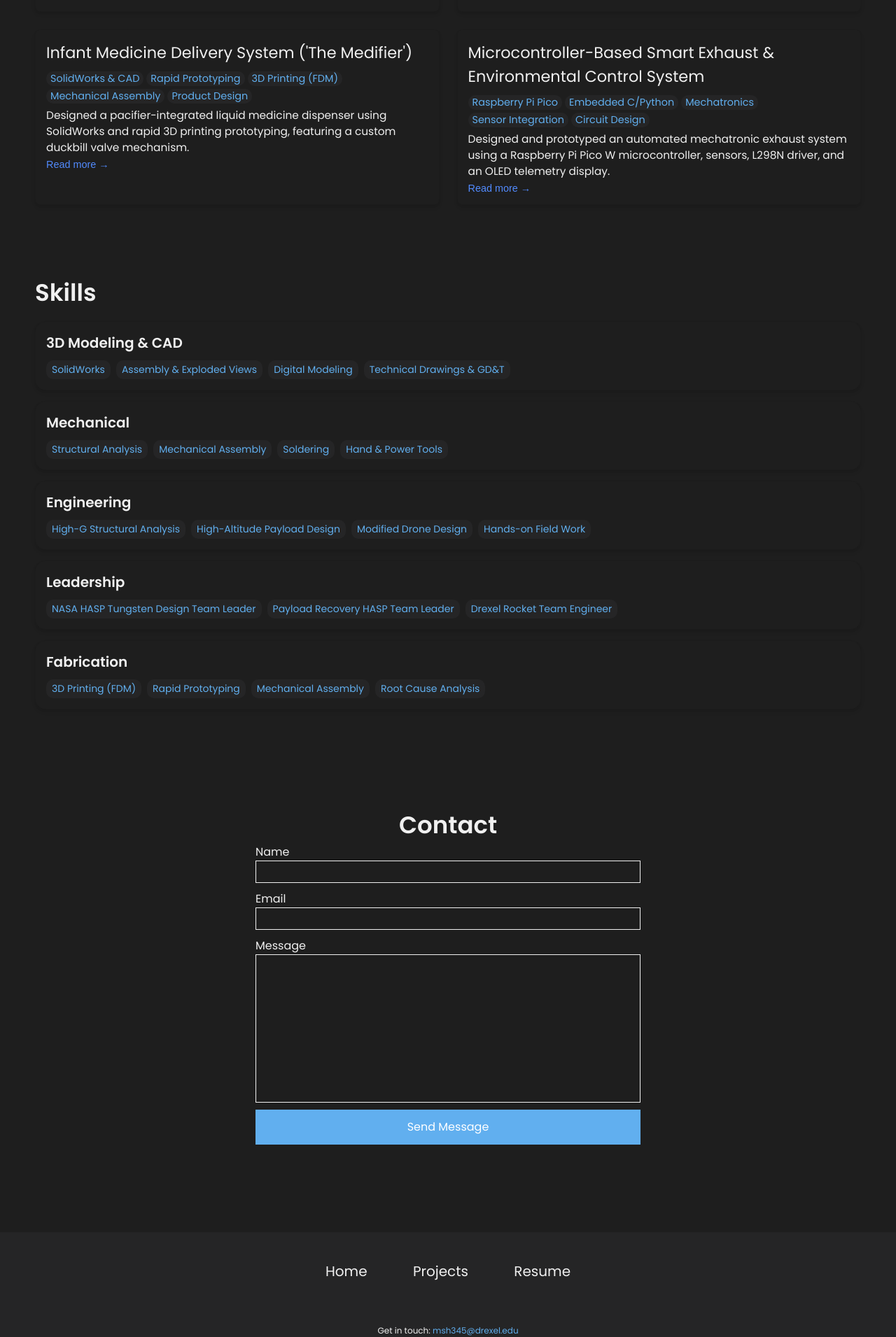
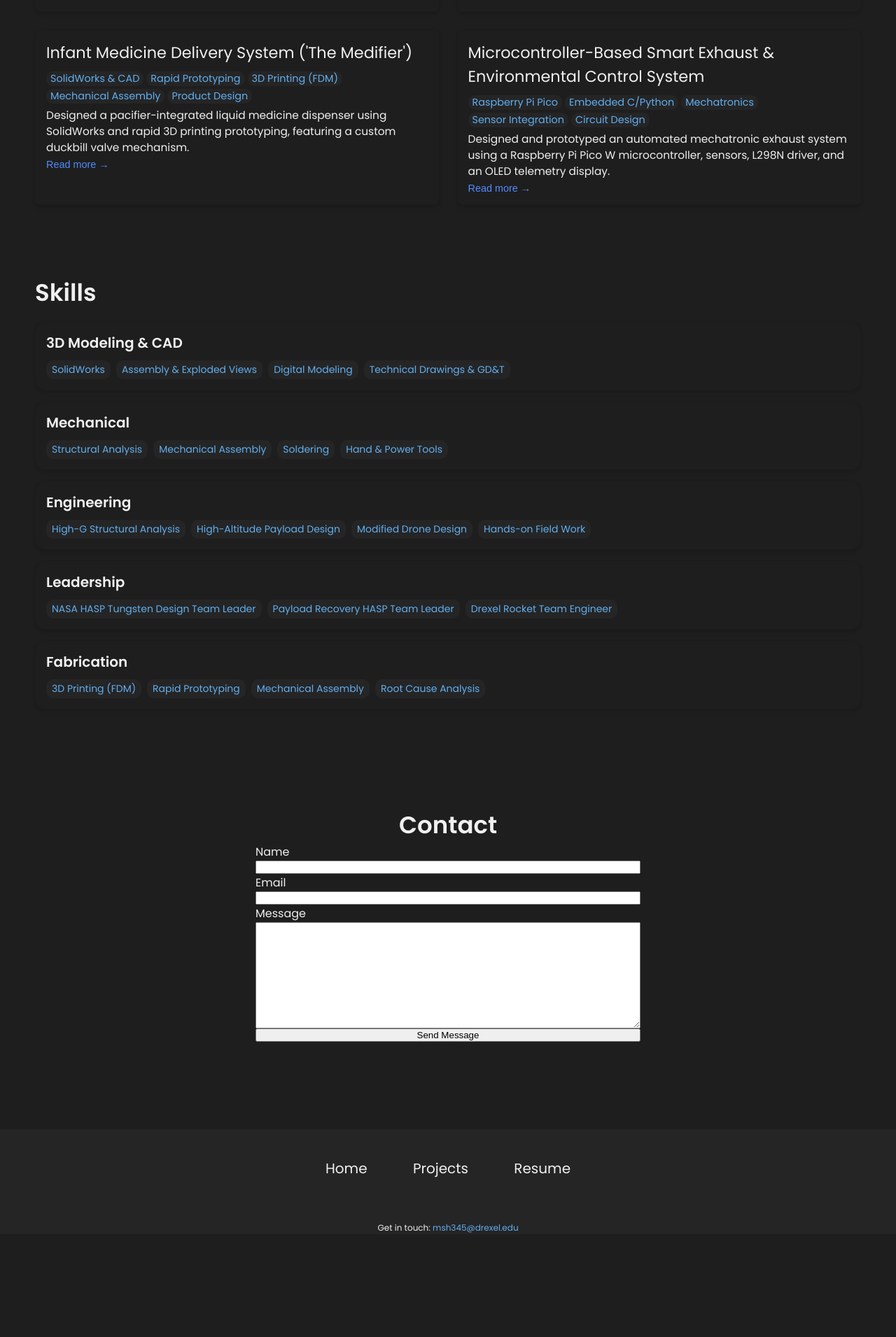
Before and after one commit to MuHasOfficial/MuHasOfficial.github.io, a Jekyll site: the page built from index.html, in a window 1280 px wide. Shown: the part 1558-3469 px from the top of the page at 70% size. Built offline with Jekyll 4.4.1, drawn with Linux system fonts in a browser that asks for light colours; after the commit the page ends 3322 px from its top, so only the background shows below that.

Commit message:
Remove input and textarea styles from contact section
Removed styling for input and textarea elements in the contact section.

```diff
--- a/css/styles.css
+++ b/css/styles.css
@@ -465,15 +465,7 @@
     color:var(--text-color)
 }
 
-.contact-section .group form input, .contact-section .group form textarea {
-    font-family: 'Poppins', sans-serif;
-    background-color: transparent;
-    border: 1px groove var(--text-color);
-    padding:5px;
-    margin-bottom: 10px;
-    outline: none;
-    resize: none;
-    font-size: 13px;
+
 
 }
 
```
